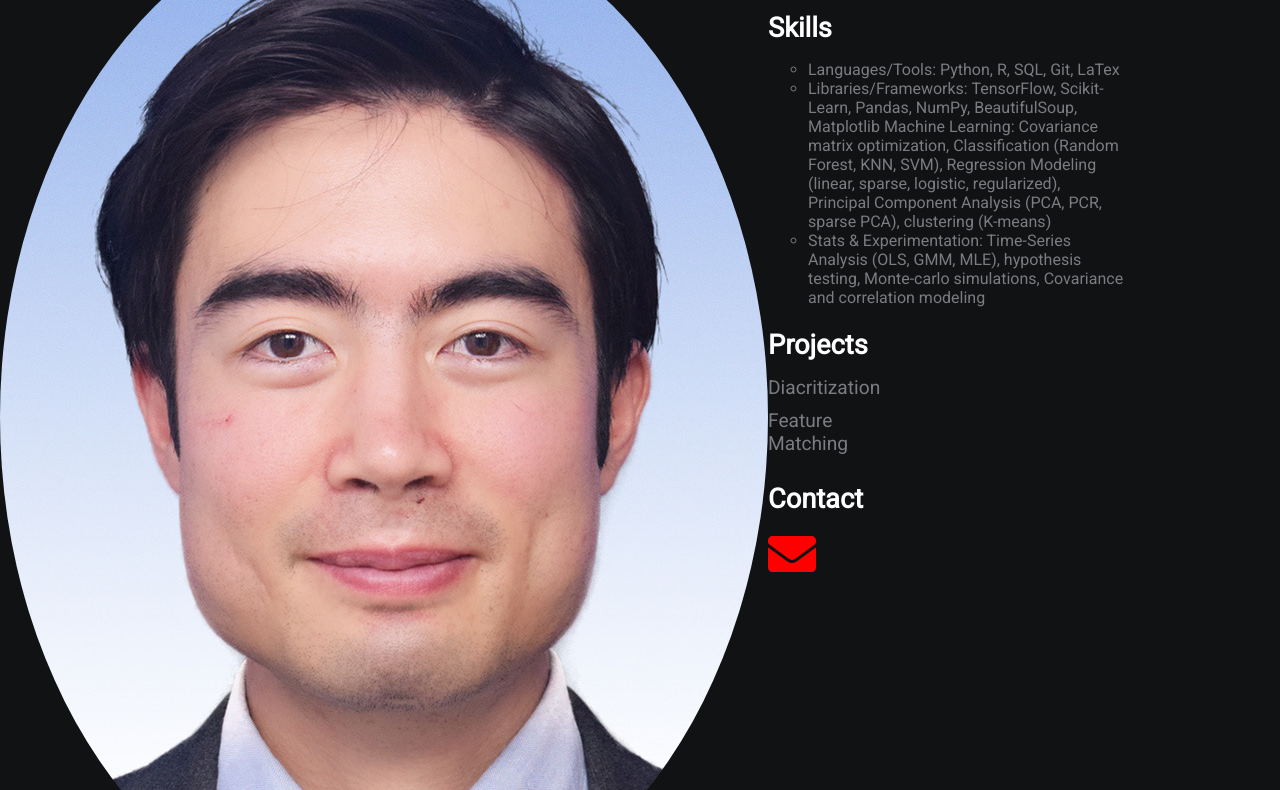
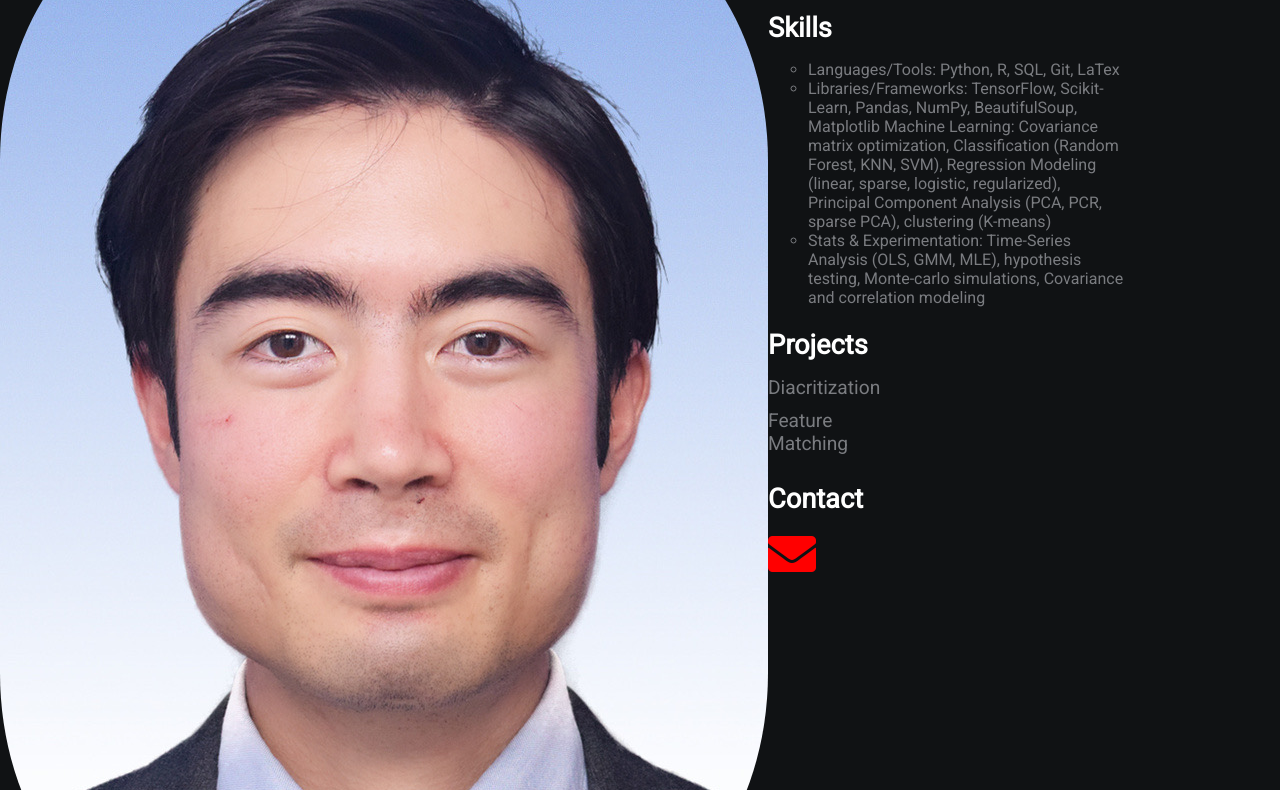
Before and after one commit to tatkins20/tatkins20.github.io, a plain HTML site: page index.html in a window 1280 px wide. Shown: the part 415-1205 px from the top of the page. Drawn offline with Linux system fonts and the light colour scheme.

Commit message:
Update index.html

```diff
--- a/index.html
+++ b/index.html
@@ -9,7 +9,7 @@
     <title>Trevor Atkins</title>
 </head>
 <style>
-    img {border-radius: 50%;}
+    img {border-radius: 25%;}
 </style>
 <body>
     <div class="grid-2">
```
